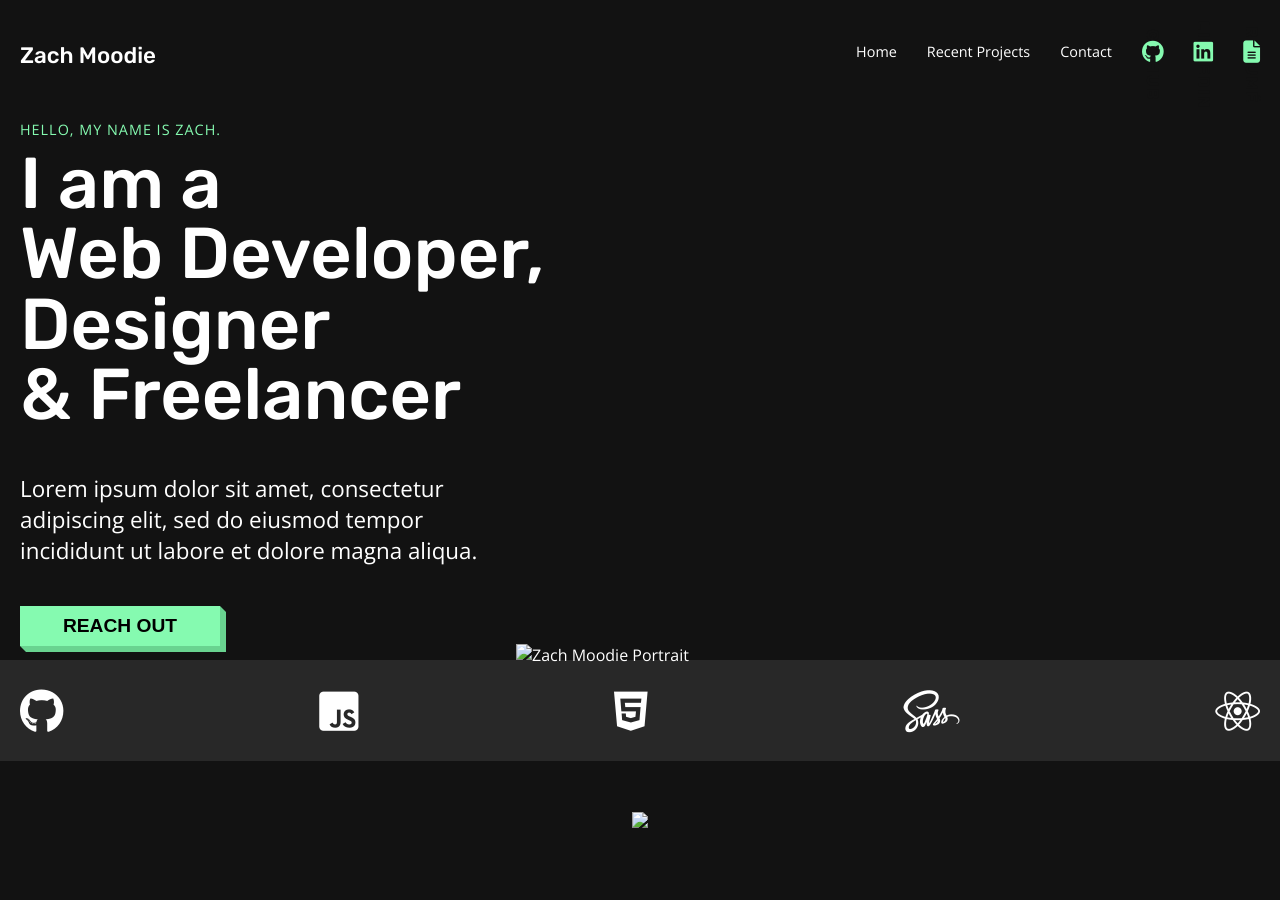
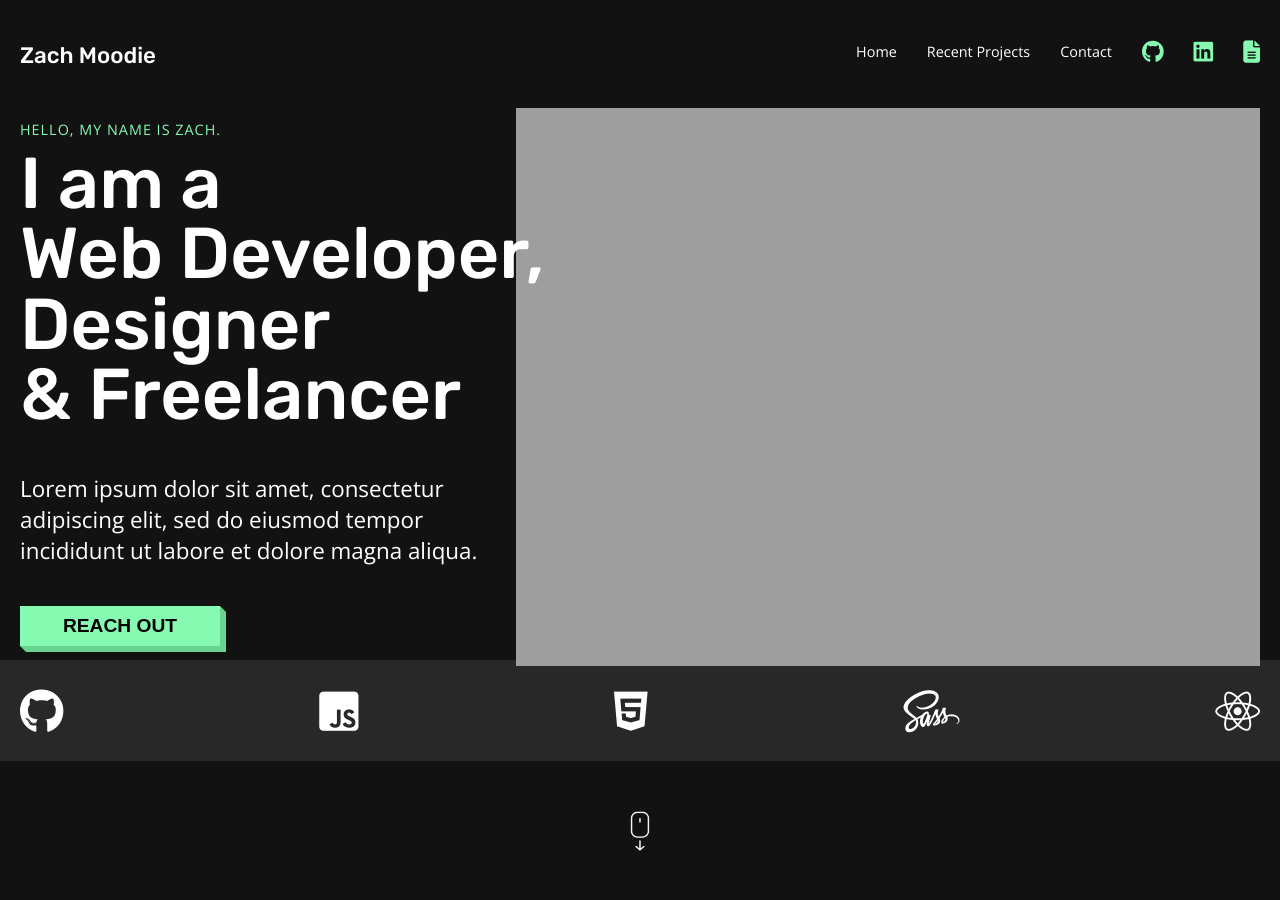
Before and after one commit to zmoodiedev/portfolio-project, a plain HTML site: page index.html in a window 1280 px wide. Shown: the top 900 px of the page. Drawn offline with nearby package versions, Linux system fonts and the light colour scheme; the site is published under a folder, as on GitHub Pages, so addresses that start at the root find nothing.

Commit message:
Fixing image paths

```diff
--- a/index.html
+++ b/index.html
@@ -53,7 +53,7 @@
                     <button>Reach Out</button>
                 </div>
                 <div class="cta-right">
-                    <img src="/img/man.png" alt="Zach Moodie Portrait" class="portrait">
+                    <img src="img/man.png" alt="Zach Moodie Portrait" class="portrait">
                 </div>
             </div>
         </section>
@@ -66,7 +66,7 @@
                 <div class="tool-logo"><i class="fa-brands fa-react"></i></div>
             </div>
         </section>
-        <div id="scrollIcon"><img src="/img/icon_scroll.png" class="fa-bounce"></div>
+        <div id="scrollIcon"><img src="img/icon_scroll.png" class="fa-bounce"></div>
         <section id="projects">
             <div class="container flex">
                 <h2 data-aos="zoom-in-right" data-aos-duration="800" data-aos-anchor-placement="bottom-bottom">Recent<br>Projects</h2>
```
